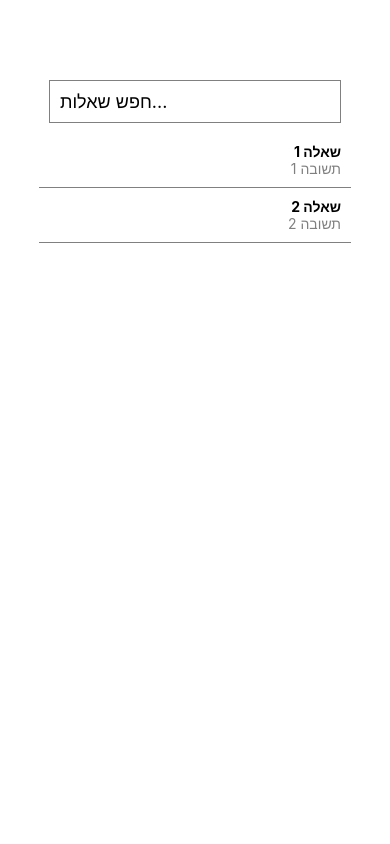
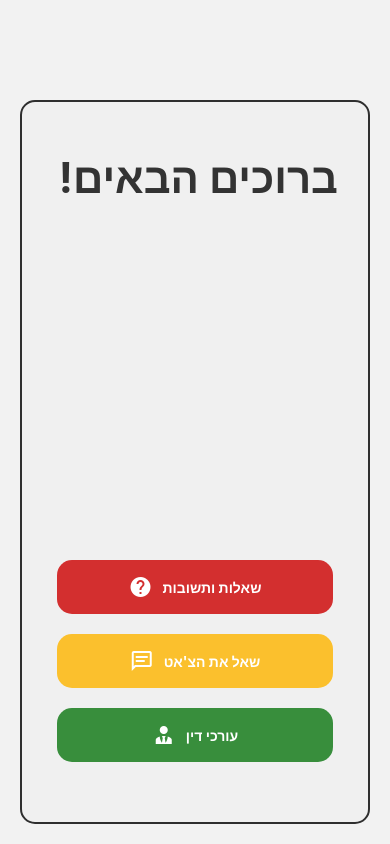
Before and after one commit to ronmo4/Cyber, a React Native app: screen / in a window 390 px wide. Built offline with nearby package versions, Linux system fonts and the light colour scheme.

Commit message:
lawPage + Home page

```diff
--- a/App.js
+++ b/App.js
@@ -1,13 +1,11 @@
-import React from 'react';
-import { StyleSheet, View } from 'react-native';
-import HomeScreen from './Screens/HomeScreen';
 import { StatusBar } from 'expo-status-bar';
-import FAQScreen from './Screens/fqaScreen/faqScreen';
+import { StyleSheet, Text, View } from 'react-native';
+import Navigation from './navigation';
 
 export default function App() {
   return (
     <View style={styles.container}>
-      <FAQScreen />
+        <Navigation/>
       <StatusBar style="auto" />
     </View>
   );
@@ -16,8 +14,6 @@ export default function App() {
 const styles = StyleSheet.create({
   container: {
     flex: 1,
-    backgroundColor: '#fff',
-    alignItems: 'center',
-    justifyContent: 'center',
+    backgroundColor: '#fff'
   },
 });
--- /dev/null
+++ b/Screens/Advertisements/Advertisements.js
@@ -0,0 +1,118 @@
+import React from 'react';
+import { View, Text, StyleSheet, Image, FlatList, TouchableOpacity } from 'react-native';
+
+// דמה לנתונים של עורכי דין
+const lawyers = [
+  {
+    id: '1',
+    name: 'עו"ד אילון אורון',
+    role: 'מומחה לדיני תעבורה',
+    phone: '077-2306138',
+    imageUrl: 'https://oron-law.co.il/wp-content/uploads/2022/08/Oron2.jpg',
+  },
+  {
+    id: '2',
+    name: 'עו"ד אלעד פאר',
+    role: 'מומחה לדיני תעבורה',
+    phone: '050-650-6866',
+    imageUrl: 'https://encrypted-tbn0.gstatic.com/images?q=tbn:ANd9GcRwOx5MElbkoYvfZ5KlUbZn592bWTvyBR_n4tJygf_9Jw&s',
+  },
+  {
+    id: '3',
+    name: 'עו"ד מאיה אלקריף',
+    role: 'מתמחה לדיני תעבורה',
+    phone: '1-801-705-214',
+    imageUrl: 'https://elkarif.co.il/wp-content/uploads/2023/04/DSCF1724A-700x1024-1.jpg',
+  },
+  {
+    id: '4',
+    name: 'עו"ד ליאור נפתלי ',
+    role: 'דיני תעבורה',
+    phone: '077-8054-857',
+    imageUrl: 'https://lh3.googleusercontent.com/p/AF1QipN-Nj-cJize47j1fXUcOy31DT7vbct1Ri3VPhcr=s1360-w1360-h1020',
+  },
+  {
+    id: '5',
+    name: 'עו"ד חגי ואלון סער ',
+    role: 'דיני תעבורה',
+    phone: '054-305-4484',
+    imageUrl: 'https://fra1.digitaloceanspaces.com/ramle-st.co.il/2022/08/%D7%97%D7%92%D7%99-%D7%95%D7%90%D7%9C%D7%95%D7%9F-%D7%A1%D7%A2%D7%A8-%D7%A6%D7%99%D7%9C%D7%95%D7%9D-%D7%99%D7%97%D7%A6.png',
+  },
+];
+
+const LawyerItem = ({ lawyer }) => (
+
+  <View style={styles.cardContainer}>
+    <Image source={{ uri: lawyer.imageUrl }} style={styles.image} />
+    <View style={styles.detailsContainer}>
+      <Text style={styles.name}>{lawyer.name}</Text>
+      <Text style={styles.role}>{lawyer.role}</Text>
+      <Text style={styles.phone}>{lawyer.phone}</Text>
+    </View>
+  </View>
+);
+
+const AdvertisementScreen = () => {
+  return (
+    <View>
+    <Text style={styles.title}>עורכי הדין בתחום: </Text>
+    <FlatList
+      data={lawyers}
+      keyExtractor={(item) => item.id}
+      renderItem={({ item }) => <LawyerItem lawyer={item} />}
+      contentContainerStyle={styles.list}
+    />
+    </View>
+
+  );
+};
+
+const styles = StyleSheet.create({
+  list: {
+    padding: 20,
+    marginTop:10
+  },
+  title:{
+    fontSize: 32,
+    fontWeight: 'bold',
+    textAlign: 'center',
+    marginTop:80,
+    color: '#333',
+  },
+  cardContainer: {
+    flexDirection: 'row',
+    backgroundColor: '#fff',
+    marginBottom: 10,
+    borderRadius: 8,
+    shadowColor: '#000',
+    shadowOffset: { width: 0, height: 2 },
+    shadowOpacity: 0.1,
+    shadowRadius: 8,
+    elevation: 5,
+    alignItems: 'center',
+  },
+  image: {
+    width: 70,
+    height: 70,
+    borderRadius: 35,
+    margin: 10,
+  },
+  detailsContainer: {
+    flex: 1,
+  },
+  name: {
+    fontWeight: 'bold',
+    fontSize: 16,
+  },
+  role: {
+    color: '#666',
+    fontSize: 14,
+  },
+  phone: {
+    color: '#666',
+    fontSize: 14,
+    marginTop: 4,
+  },
+});
+
+export default AdvertisementScreen;
--- /dev/null
+++ b/Screens/Advertisements/index.js
@@ -0,0 +1 @@
+export {default} from './Advertisements';
--- a/Screens/HomeScreen/HomeScreen.js
+++ b/Screens/HomeScreen/HomeScreen.js
@@ -4,64 +4,74 @@ import CustomButton from "../../components/CustomButton";
 import { useNavigation } from "@react-navigation/native";
 
 const HomeScreen = () => {
+    const navigation =useNavigation();
 
-    const goToChetBox = () => navigation.navigate("faqScreen");
-    const goToQA = () => console.warn("QA");
-    const navigation =useNavigation();
+    const goToQA = () => navigation.navigate("FAQ");
+    const goToChetBox = () => console.warn("chatbox");
+    const goToADV = () => navigation.navigate("ADV");
 
     return (
         <View style={styles.container}>
+            <Text style={styles.title}>ברוכים הבאים! </Text>
 
-            <View style={styles.frame}>
-            <Image
-                source={{uri: 'https://shtaavura.co.il/wp-content/uploads/2022/05/%D7%A0%D7%A7%D7%95%D7%93%D7%95%D7%AA-%D7%A2%D7%91%D7%99%D7%A8%D7%95%D7%AA-%D7%AA%D7%A0%D7%95%D7%A2%D7%94.jpg'}}
-                style={styles.logo}
+            <View style={styles.buttonContainer}>
+            <CustomButton
+                    text="שאלות ותשובות"
+                    onPress={goToQA}
+                    bgColor="#D32F2F"
+                    fgColor="#ffffff"
+                    iconName="help-circle"
                 />
                 <CustomButton
-                    iconName="help-circle"
-                    text="שאלות ותשובות"
-                    onPress={goToQA}
-                    bgColor="#4ECCA3"
-                    fgColor="white"
+                    text="שאל את הצ'אט"
+                    onPress={goToChetBox}
+                    bgColor="#FBC02D"
+                    fgColor="#ffffff"
+                    iconName="message-text-outline"
                 />
                 <CustomButton
-                    iconName="message-text-outline"
-                    text="שאל את הצ'אט"
-                    onPress={goToChetBox}
-                    bgColor="#F85F6A"
-                    fgColor="white"
+                    text="עורכי דין"
+                    onPress={goToADV}
+                    bgColor="#388E3C"
+                    fgColor="#ffffff"
+                    iconName="account-tie"
                     />
+
             </View>
         </View>
     );
 };
 
 const styles = StyleSheet.create({
+
+
         container: {
             flex: 1,
-        justifyContent: 'center',
+            marginTop:100,
             alignItems: 'center',
             padding: 20,
+            backgroundColor: '#f0f0f0',
+            paddingVertical: 50,
+            paddingHorizontal: 30,
+            borderRadius: 15,
+            margin: 20,
+            borderWidth: 2,
+            borderColor: '#2f2f2f',
+            alignItems: 'center',
         },
-    logo: {
-        width: 300,
-        height: 400,
-        marginBottom: 50,
+        title: {
+            fontSize: 42,
+            fontWeight: 'bold',
+            textAlign: 'center',
+            color: '#333',
         },
-    frame: {
+        buttonContainer: {
+            position: 'absolute',
+            bottom: 50,
             width: '100%',
             alignItems: 'center',
-        backgroundColor: '#f0f0f0',
-        padding: 20,
-        borderRadius: 20,
-        shadowColor: '#000',
-        shadowOffset: { width: 0, height: 2 },
-        shadowOpacity: 0.25,
-        shadowRadius: 3.84,
-        elevation: 5,
         },
 });
 
 
-
 export default HomeScreen;
--- /dev/null
+++ b/Screens/faqScreen/index.js
@@ -0,0 +1 @@
+export {default} from './faqScreen';
--- a/Screens/fqaScreen/index.js
+++ /dev/null
@@ -1 +0,0 @@
-export {default} from './HomeScreen';
--- a/components/CustomButton/CustomButton.js
+++ b/components/CustomButton/CustomButton.js
@@ -24,7 +24,7 @@ const buttonStyles = StyleSheet.create({
         paddingHorizontal: 20,
         marginVertical: 10,
         alignItems: 'center',
-        borderRadius: 25, // קצוות מעוגלים יותר
+        borderRadius: 15, // קצוות מעוגלים יותר
         flexDirection: 'row',
         justifyContent: 'center',
     },
--- /dev/null
+++ b/navigation/index.js
@@ -0,0 +1,23 @@
+// App.js
+import React from 'react';
+import { NavigationContainer } from "@react-navigation/native";
+import { createNativeStackNavigator } from '@react-navigation/native-stack';
+import HomeScreen from '../Screens/HomeScreen';
+import faqScreen from '../Screens/faqScreen';
+import Advertisements from '../Screens/Advertisements';
+
+const Stack = createNativeStackNavigator();
+
+const Navigation = () => {
+    return (
+    <NavigationContainer>
+      <Stack.Navigator initialRouteName="Home" screenOptions={{headerShown:false}}>
+        <Stack.Screen name="Home" component={HomeScreen} />
+        <Stack.Screen name="FAQ" component={faqScreen} />
+        <Stack.Screen name="ADV" component={Advertisements} />
+      </Stack.Navigator>
+    </NavigationContainer>
+  );
+}
+
+export default Navigation;
--- a/package.json
+++ b/package.json
@@ -10,11 +10,15 @@
   },
   "dependencies": {
     "@react-navigation/native": "^6.1.16",
+    "@react-navigation/native-stack": "^6.9.25",
+    "@react-navigation/stack": "^6.3.28",
     "expo": "~50.0.13",
     "expo-status-bar": "~1.11.1",
     "react": "18.2.0",
     "react-native": "0.73.5",
     "react-native-paper": "^5.12.3",
+    "react-native-safe-area-context": "4.8.2",
+    "react-native-screens": "~3.29.0",
     "react-native-vector-icons": "^10.0.3"
   },
   "devDependencies": {
```
Also changed, not shown: Screens/faqScreen/faqScreen.js (renamed from Screens/fqaScreen/faqScreen.js), 1 other file (tests, documents, lock files or other folders). Lines whose indentation alone changed are shown as unchanged.
